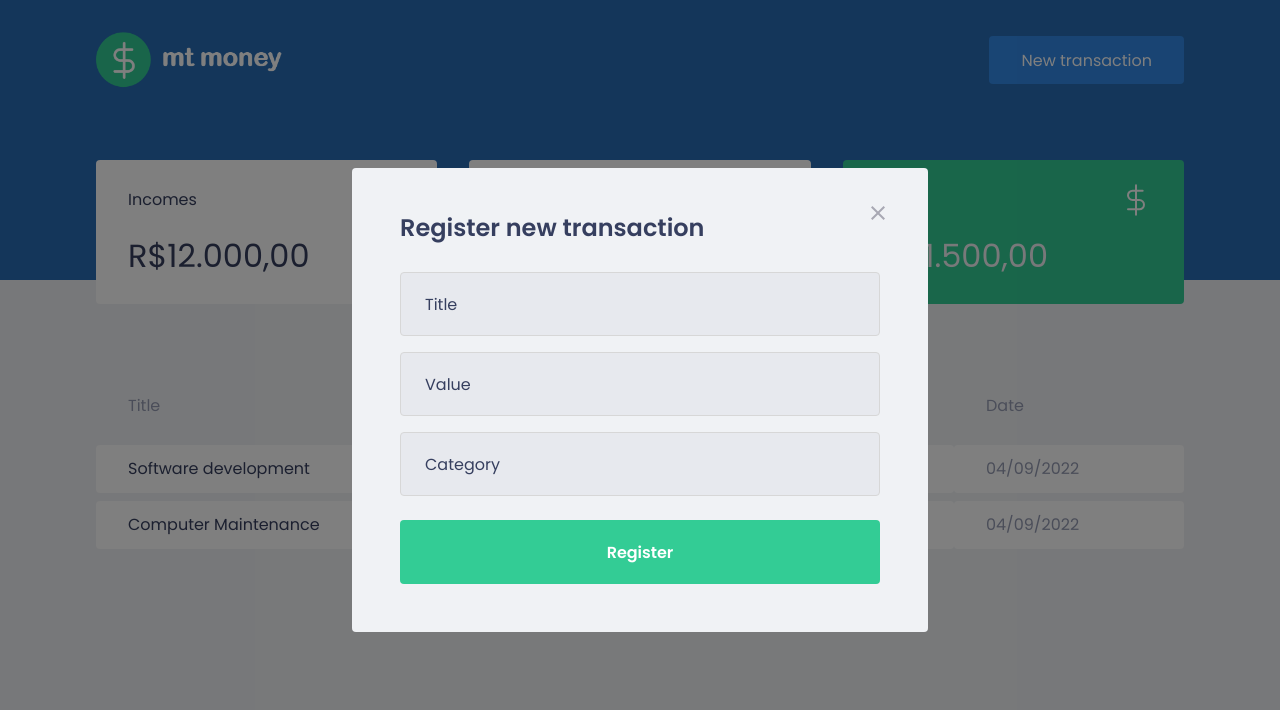
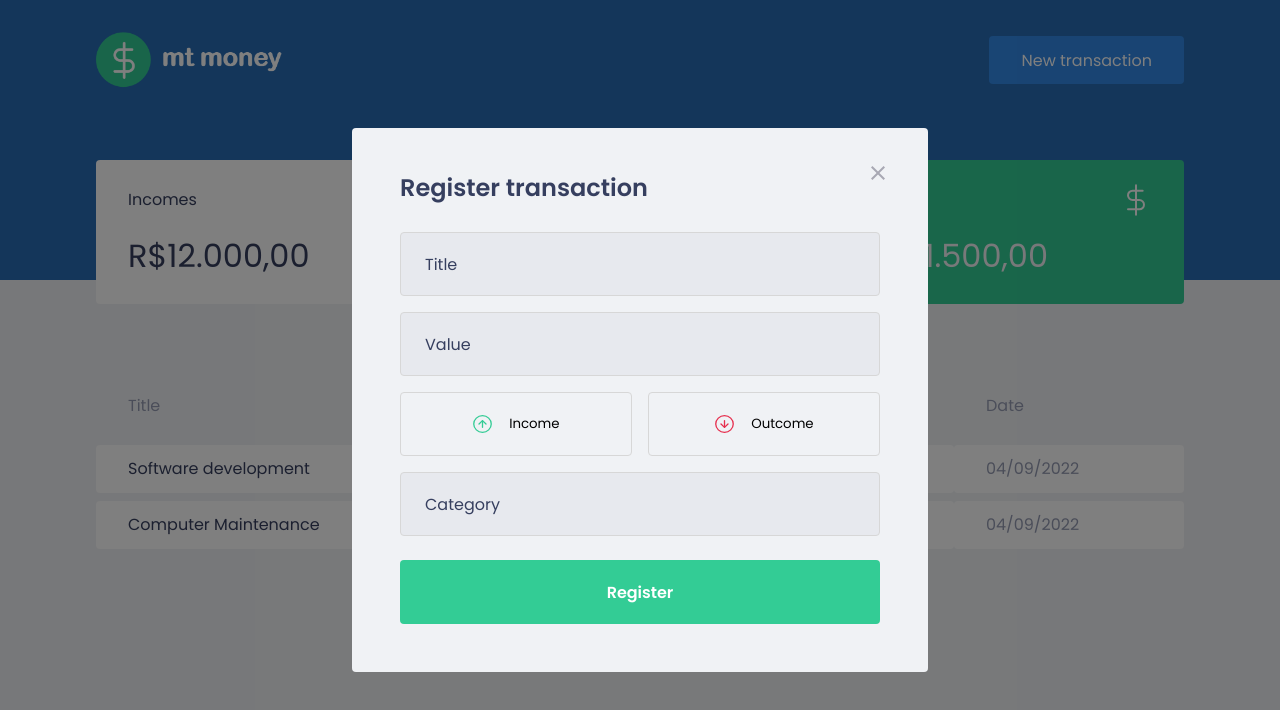
Before and after one commit to SamuckqaDev/mt-money, a React (Create React App) app: page / in a window 1280 px wide. Both pictures are taken after a click on the button "New transaction". Shown: the top 710 px of the page. Built offline with nearby package versions, Linux system fonts and the light colour scheme; no server answers; a web font is replaced by a local one; what miragejs would draw is missing.

Commit message:
Adding polished

```diff
--- a/package.json
+++ b/package.json
@@ -6,6 +6,7 @@
     "@types/react-modal": "^3.13.1",
     "axios": "^0.27.2",
     "miragejs": "^0.1.45",
+    "polished": "^4.2.2",
     "react": "^18.2.0",
     "react-dom": "^18.2.0",
     "react-modal": "^3.15.1",
--- a/src/components/NewTransactionModal/index.tsx
+++ b/src/components/NewTransactionModal/index.tsx
@@ -1,6 +1,8 @@
 import Modal from "react-modal";
 import closeImg from "../../assets/close.svg";
-import { Container } from "./styles";
+import incomeImg from "../../assets/income.svg";
+import outcomeImg from "../../assets/outcome.svg";
+import { Container, TransactionTypeContainer } from "./styles";
 
 type NewTansactionModalProps = {
   isOpen: boolean;
@@ -18,17 +20,30 @@
       overlayClassName="react-modal-overlay"
       className="react-modal-content"
     >
-      <button type="button"
-      className="react-modal-close"
-      onClick={onRequestClose}>
+      <button
+        type="button"
+        className="react-modal-close"
+        onClick={onRequestClose}
+      >
         <img src={closeImg} alt="Close modal" />
       </button>
       <Container>
-        <h2>Register new transaction</h2>
+        <h2>Register transaction</h2>
         <input type="text" placeholder="Title" />
         <input type="number" placeholder="Value" />
+
+        <TransactionTypeContainer>
+          <button type="button">
+            <img src={incomeImg} alt="Income" />
+            <span>Income</span>
+          </button>
+          <button type="button">
+            <img src={outcomeImg} alt="Outcome" />
+            <span>Outcome</span>
+          </button>
+        </TransactionTypeContainer>
+
         <input type="text" placeholder="Category" />
-
         <button type="submit">Register</button>
       </Container>
     </Modal>
--- a/src/components/NewTransactionModal/styles.ts
+++ b/src/components/NewTransactionModal/styles.ts
@@ -1,3 +1,4 @@
+import { darken } from "polished";
 import styled from "styled-components";
 
 export const Container = styled.form`
@@ -47,3 +48,35 @@
     }
   }
 `;
+
+export const TransactionTypeContainer = styled.div`
+  margin: 1rem 0;
+  display: grid;
+  grid-template-columns: 1fr 1fr;
+  gap: 1rem;
+
+  button {
+    block-size: 4rem;
+    border: 1px solid var(--input-border);
+    border-radius: 0.25rem;
+    background: transparent;
+
+    display: flex;
+    align-items: center;
+    justify-content: center;
+
+    &:hover {
+      border-color: ${darken(0.1, "#d7d7d7")};
+    }
+
+    img {
+      inline-size: 1.3rem;
+      block-size: 1.3rem;
+    }
+
+    span {
+      display: inline-block;
+      margin-inline-start: 1rem;
+    }
+  }
+`;
```
Also changed, not shown: 1 other file (tests, documents, lock files or other folders).
